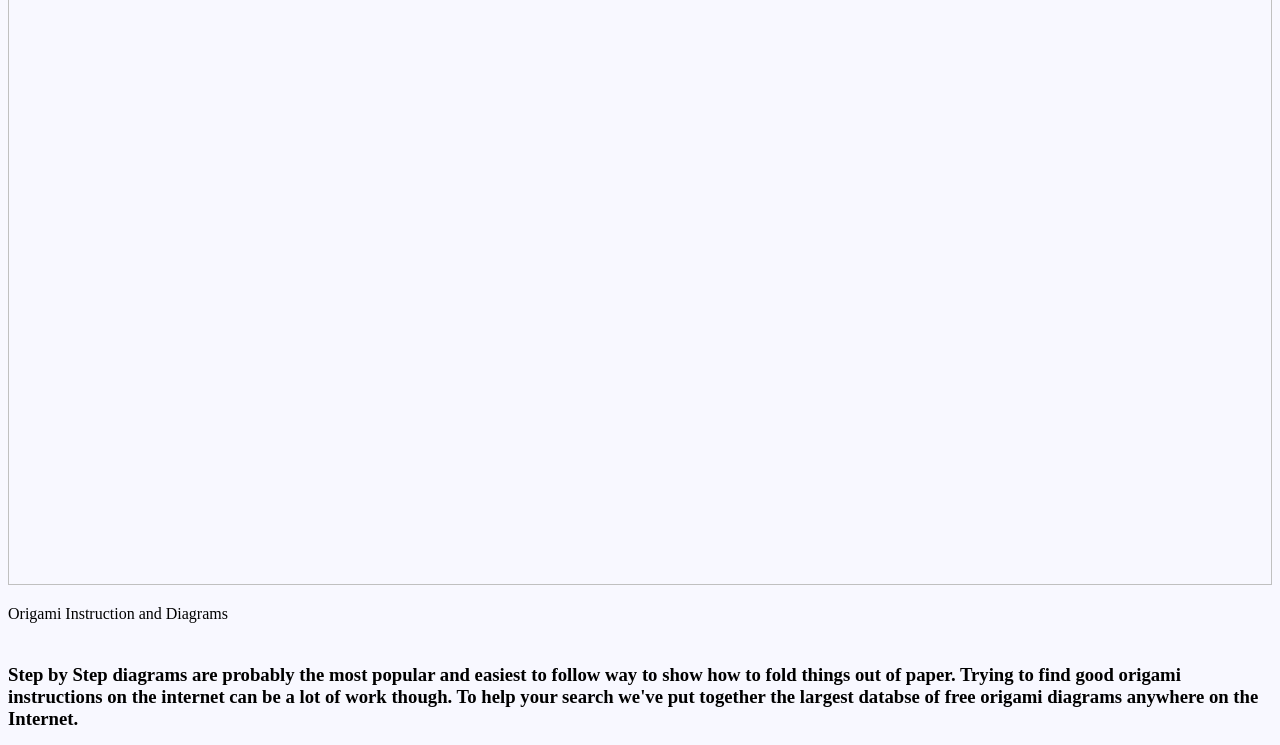
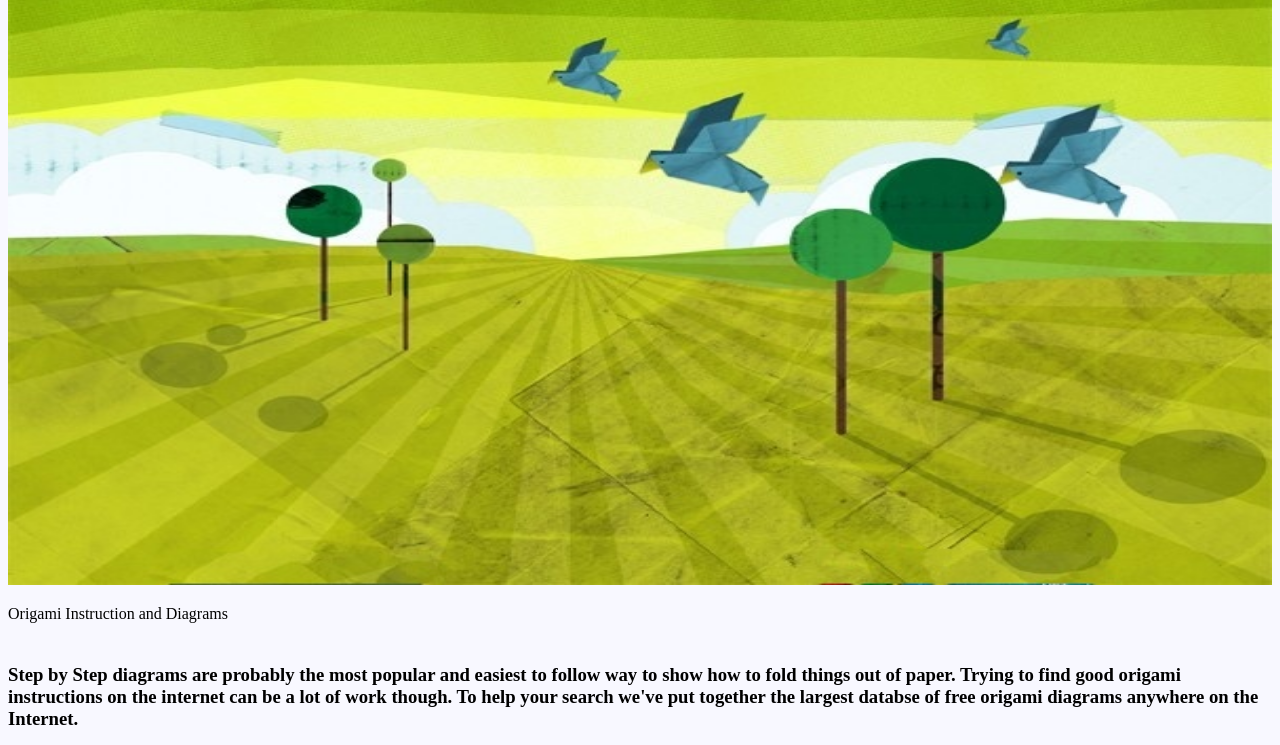
Before and after one commit to anweshasingh/ORIGAMI-WEBSITE-DESIGN-PART-2, a plain HTML site: page project 50/index.html in a window 1280 px wide. Shown: the part 46-791 px from the top of the page. Drawn offline with Linux system fonts and the light colour scheme.

Commit message:
Update index.html

```diff
--- a/project 50/index.html
+++ b/project 50/index.html
@@ -13,7 +13,7 @@
             </div>
         </div>
         <div class="bodyimg">
-            <img scr = "bg.jpg" height="600px" width="100%">
+            <img src = "bg.jpg" height="600px" width="100%"/>
             <p>Origami Instruction and Diagrams</p>
             <h3><br>
                 Step by Step diagrams are probably the most popular and easiest to follow way to
```
